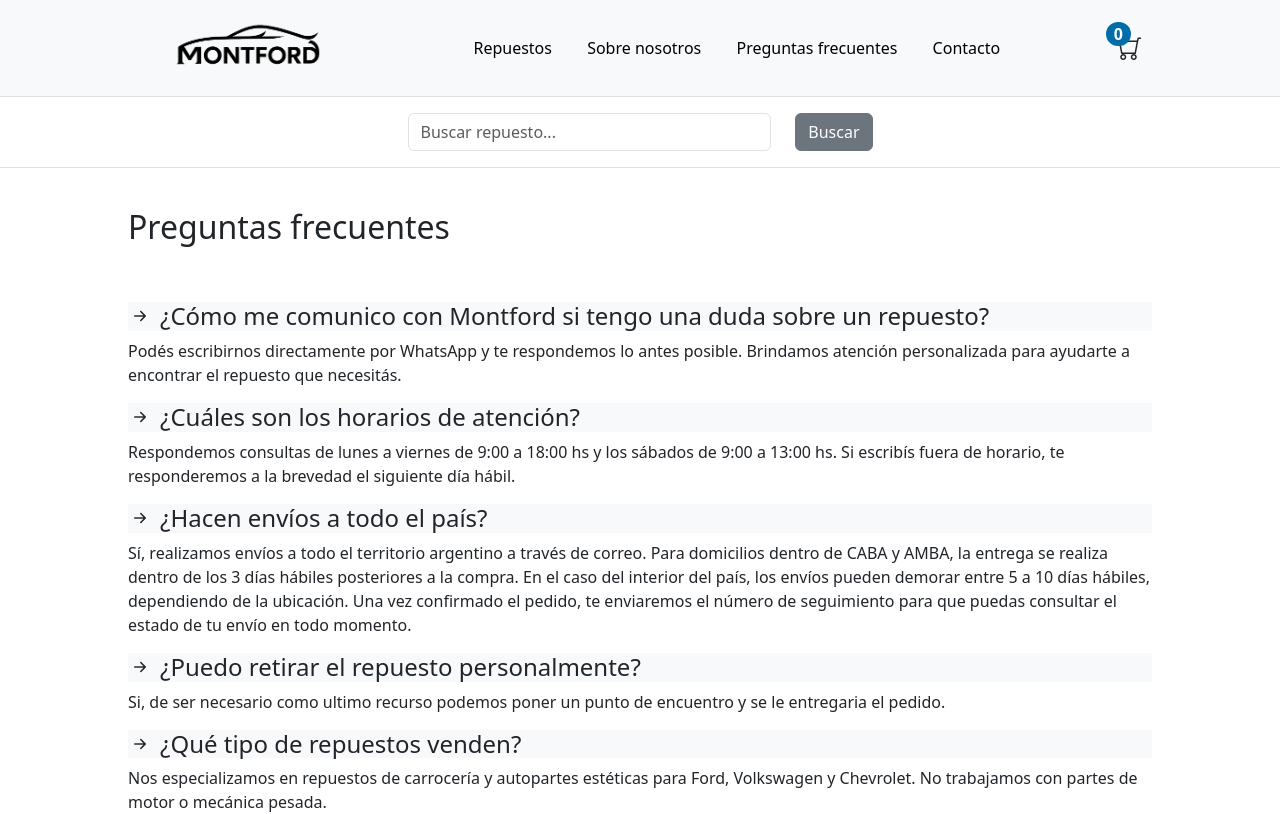
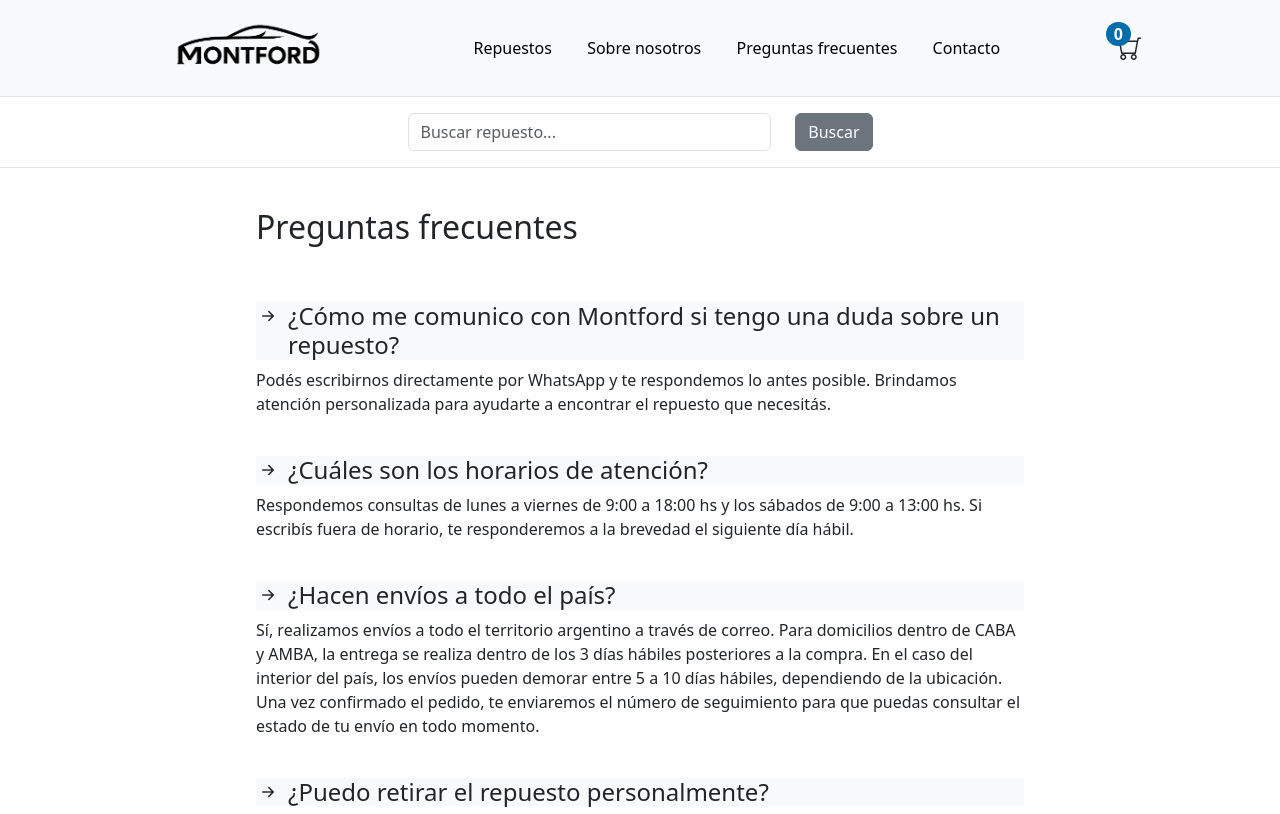
Before and after one commit to matiasealianelli/Catalogo-repuestos, a React (Vite) app: page /preguntasfrecuentes in a window 1280 px wide. Shown: the top 814 px of the page. Built offline with nearby package versions, Linux system fonts and the light colour scheme.

Commit message:
Modified width components About and Questions

```diff
--- a/src/styles/about.css
+++ b/src/styles/about.css
@@ -1,6 +1,5 @@
 .about {
   width: 100%;
-  min-width: 50vh;
   padding: 2.5rem 0;
   display: flex;
   flex-direction: column;
@@ -8,8 +7,8 @@
   justify-content: center;
   gap: 1.5rem;
 }
-.conteinerTextsAbout{
-  width: 70%;
+.conteinerTextsAbout {
+  width: 60%;
   display: flex;
   flex-direction: column;
 }
@@ -24,12 +23,12 @@
   line-height: 1lh;
 }
 @media (min-width: 280px) and (max-width: 500px) {
-  .conteinerTextsAbout{
+  .conteinerTextsAbout {
     width: 90%;
   }
 }
 @media (min-width: 500px) and (max-width: 900px) {
-  .conteinerTextsAbout{
+  .conteinerTextsAbout {
     width: 90%;
   }
 }
--- a/src/styles/questions.css
+++ b/src/styles/questions.css
@@ -8,9 +8,14 @@
   gap: 1.5rem;
 }
 .conteinerQuestions {
-  width: 80%;
+  width: 60%;
   display: flex;
   flex-direction: column;
+}
+.layoutQuestions {
+  display: flex;
+  flex-direction: column;
+  gap: 1.5rem;
 }
 @media (min-width: 280px) and (max-width: 500px) {
   .conteinerQuestions {
```
